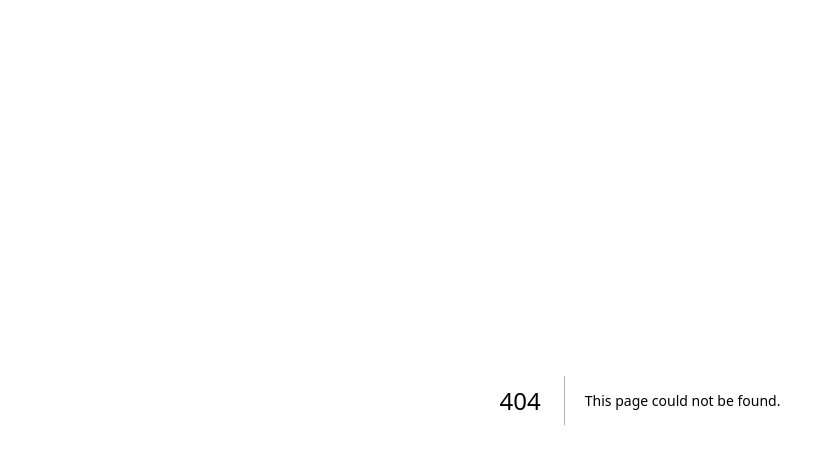
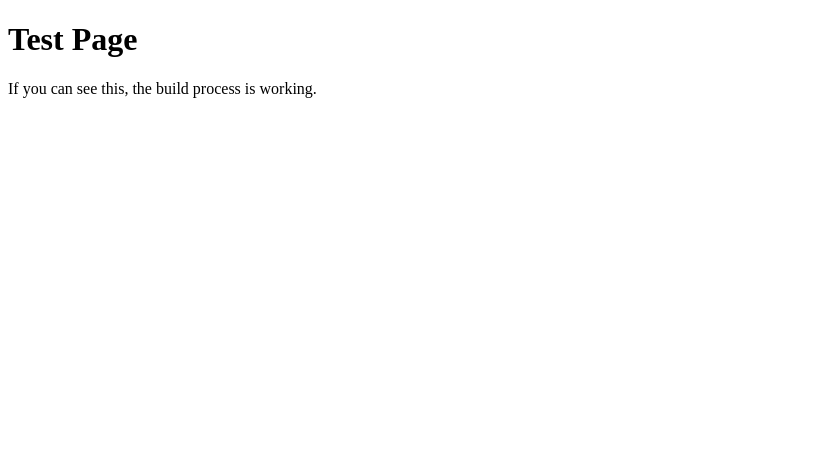
Before and after one commit to roelsaavedra/leader-web-app, a Next.js app: page /test in a window 1280 px wide. Before the commit this address had no page. Shown: the top 464 px of the page, without its empty margins (0-835 px from the left). Built offline with nearby package versions, Linux system fonts and the light colour scheme.

Commit message:
Create test.js

```diff
--- /dev/null
+++ b/pages/test.js
@@ -0,0 +1,8 @@
+export default function TestPage() {
+  return (
+    <div>
+      <h1>Test Page</h1>
+      <p>If you can see this, the build process is working.</p>
+    </div>
+  );
+}
```
